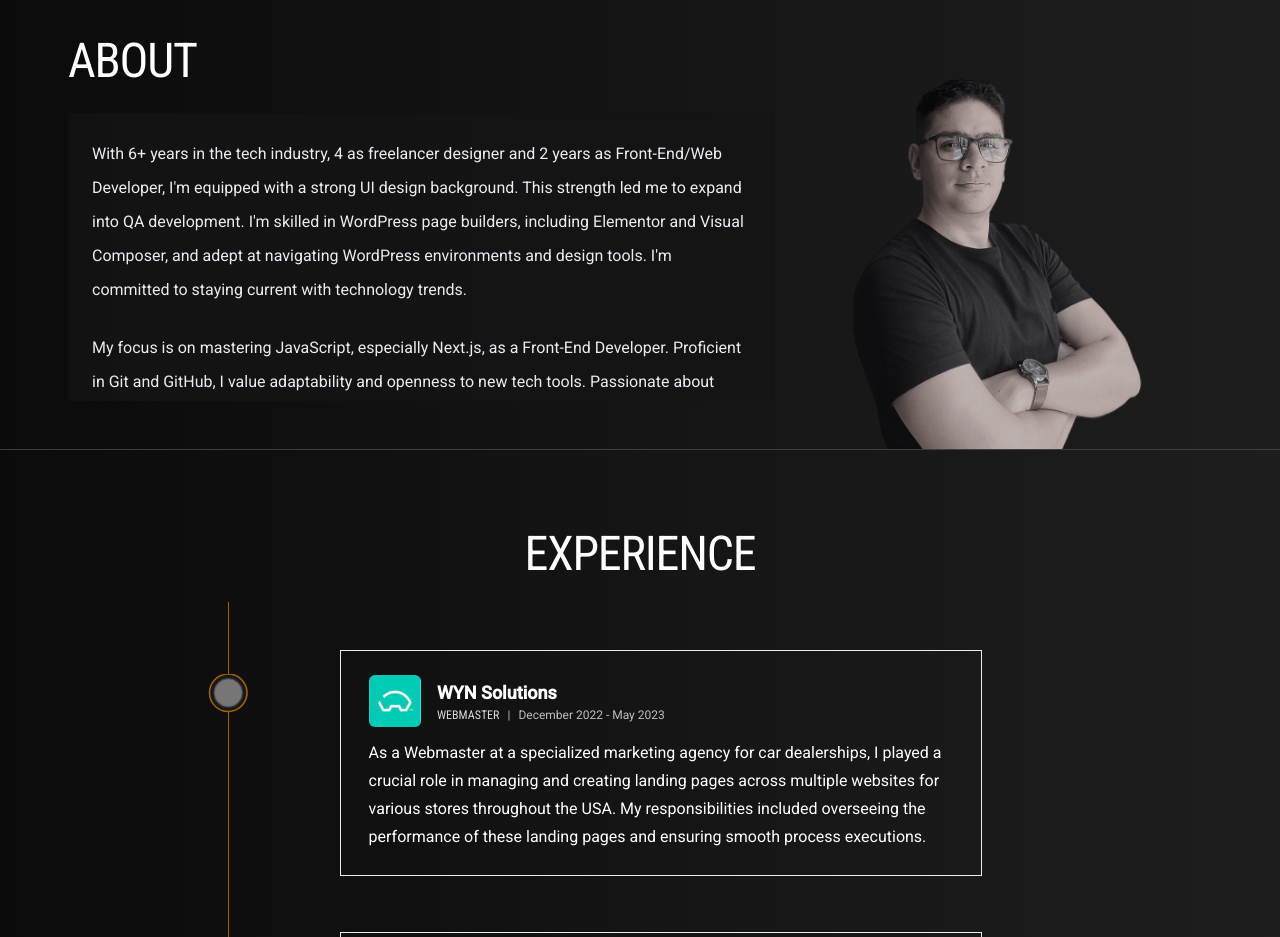
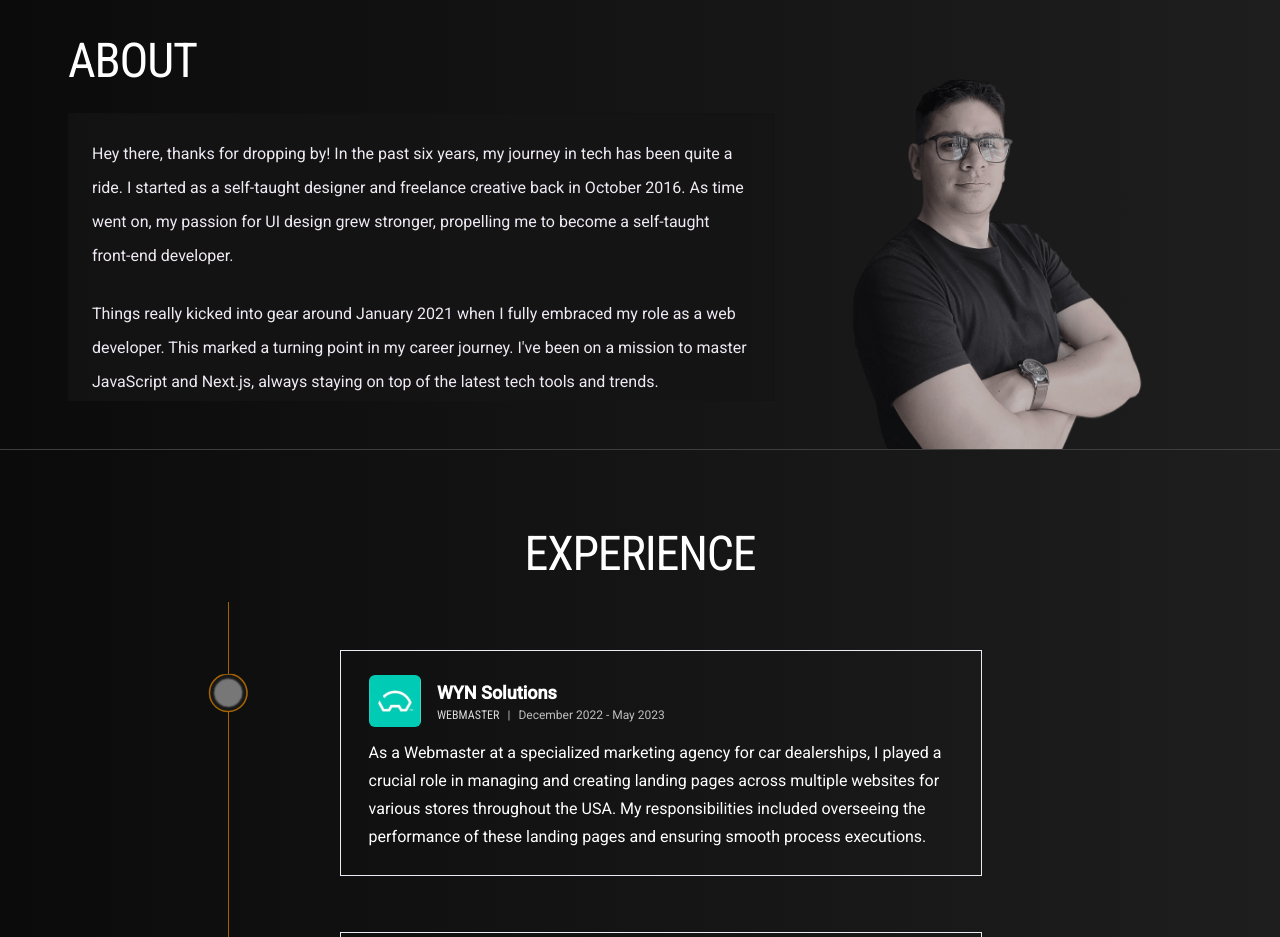
Before and after one commit to jor-g-r/portfolio-Jorge-Rondon, a Next.js app in the folder portfolio/: page / in a window 1280 px wide. Shown: the part 880-1817 px from the top of the page. Built offline with nearby package versions, Linux system fonts and the light colour scheme.

Commit message:
Description updated

```diff
--- a/portfolio/src/app/components/About.tsx
+++ b/portfolio/src/app/components/About.tsx
@@ -21,16 +21,20 @@ export default function About () {
                             <div className="description max-h-72 mt-7 mb-4 flex flex-col gap-6 p-6 overflow-y-scroll
                                           bg-dark-950 shadow-inner bg-opacity-80 text-white-100 leading-[34px]">
                                 <p>
-                                With 6+ years in the tech industry, 4 as freelancer designer and 2 years as Front-End/Web Developer,
-                                I&apos;m equipped with a strong UI design background. This strength led me to expand into QA development.
-                                I&apos;m skilled in WordPress page builders, including Elementor and Visual Composer, and adept at navigating
-                                WordPress environments and design tools. I&apos;m committed to staying current with technology trends.
+                                Hey there, thanks for dropping by! In the past six years, my journey in tech has been quite a ride.
+                                I started as a self-taught designer and freelance creative back in October 2016. As time went on, my passion for
+                                UI design grew stronger, propelling me to become a self-taught front-end developer.
                                 </p>
 
                                 <p>
-                                My focus is on mastering JavaScript, especially Next.js, as a Front-End Developer. Proficient in Git and GitHub,
-                                I value adaptability and openness to new tech tools. Passionate about learning and maintaining healthy habits,
-                                I&apos;m eager for growth opportunities to advance my skills and knowledge.
+                                Things really kicked into gear around January 2021 when I fully embraced my role as a web developer.
+                                This marked a turning point in my career journey. I&apos;ve been on a mission to master JavaScript and Next.js,
+                                always staying on top of the latest tech tools and trends.
+                                </p>
+
+                                <p>
+                                 My career path is a testament to my love for learning and self-improvement, taking me from a freelance designer to a skilled
+                                 front-end developer. I&apos;m excited to connect with you and chat about my experiences and future goals.
                                 </p>
                             </div>
                         </div>
```
